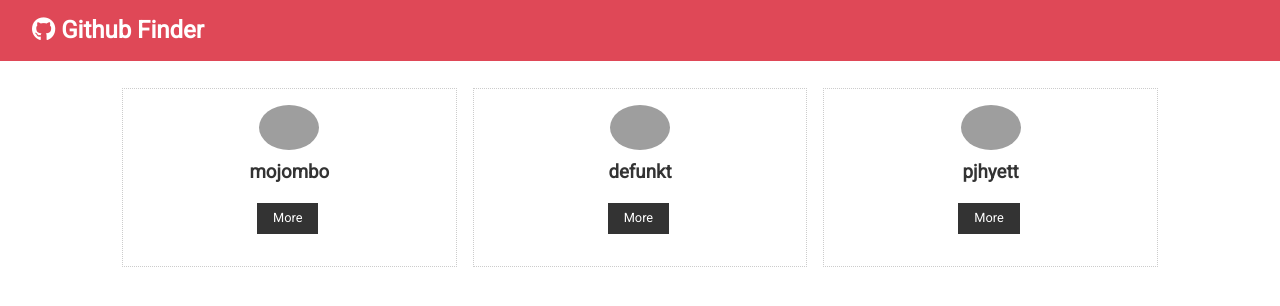
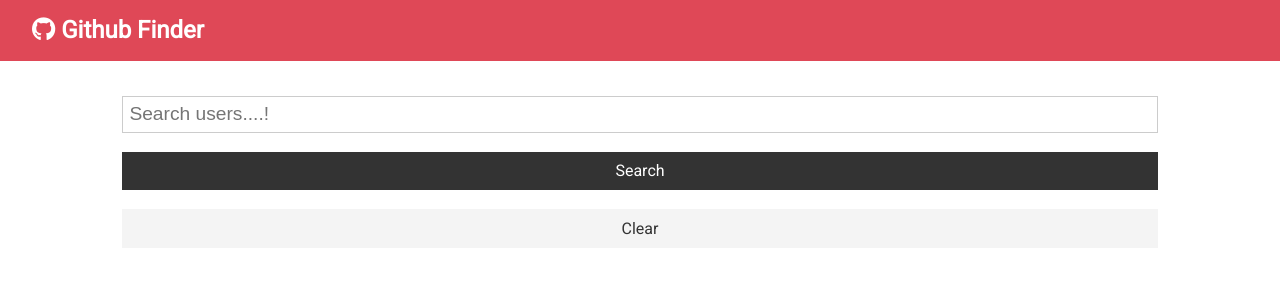
Before and after one commit to maheshv91/React_examples, a React (Create React App) app: page / in a window 1280 px wide. Shown: the top 306 px of the page. Built offline with nearby package versions, Linux system fonts and the light colour scheme; grey boxes are pictures that could not be loaded.

Commit message:
added till alert

```diff
--- a/package.json
+++ b/package.json
@@ -6,6 +6,7 @@
     "@testing-library/jest-dom": "^4.2.4",
     "@testing-library/react": "^9.5.0",
     "@testing-library/user-event": "^7.2.1",
+    "axios": "^0.19.2",
     "react": "^16.13.0",
     "react-dom": "^16.13.0",
     "react-scripts": "3.4.0"
--- a/src/App.js
+++ b/src/App.js
@@ -1,17 +1,56 @@
 import React, { Component } from 'react';
 import Navbar from './components/layouts/Navbar';
 import Users from './components/users/Users';
+import Search from './components/users/Search';
+import Alert from './components/layouts/Alert';
+import axios from 'axios'
 
 import './App.css';
 
 
 class App extends Component {
+
+
+  state = {
+    users: [],
+    loading: false,
+    alert: null
+  }
+  // Search Github
+  searchUsers = async text => {
+    this.setState({ loading: true })
+    const res = await axios.get(`https://api.github.com/search/users?q=${text}&client_id=${process.env.REACT_APP_GITHUB_CLIENT_ID}&client_secret=${process.env.REACT_APP_GITHUB_CLIENT_SECRET}`)
+    //console.log(res.data);
+    this.setState({ users: res.data.items, loading: false })
+  }
+
+  //Clear Github users
+  clearUsers = () => this.setState({ users: [], loading: false });
+
+  setAlert = (msg, type) => {
+    this.setState({ alert: { msg: msg, type: type } });
+    setTimeout(() => this.setState({ alert: null }), 5000);
+  }
+
+  // async componentDidMount() {
+  //   console.log(process.env)
+
+  //   const res = await axios.get(`https://api.github.com/users?client_id=${process.env.REACT_APP_GITHUB_CLIENT_ID}&client_secret=${process.env.REACT_APP_GITHUB_CLIENT_SECRET}`)
+  //   //console.log(res.data);
+  //   this.setState({ users: res.data, loading: false })
+  // }
   render() {
+    const { users, loading } = this.state;
     return (
       <div className="App">
         <Navbar />
         <div className='container'>
-          <Users />
+          <Alert alert={this.state.alert} />
+          <Search searchUsers={this.searchUsers}
+            clearUsers={this.clearUsers}
+            showClear={users.length > 0 ? true : false}
+            setAlert={this.setAlert} />
+          <Users loading={loading} users={users} />
         </div>
 
       </div>
--- /dev/null
+++ b/src/components/layouts/Alert.js
@@ -0,0 +1,14 @@
+import React from 'react'
+
+export const Alert = ({ alert }) => {
+    return (
+        alert !== null && (
+            <div className={`alert alert-${alert.type}`}>
+                <i className='fas fa-info-circle' />{alert.msg}
+
+            </div>
+        )
+
+    )
+}
+export default Alert
--- a/src/components/layouts/Navbar.js
+++ b/src/components/layouts/Navbar.js
@@ -1,27 +1,24 @@
 import React, { Component } from 'react';
 import PropTypes from 'prop-types';
 
-export class Navbar extends Component {
-    static defaultProps = {
-        title: 'Github Finder',
-        icon: 'fab fa-github'
-    };
-    static propTypes = {
-        title: PropTypes.string.isRequired,
-        icon: PropTypes.string.isRequired
-    };
+const Navbar = ({ icon, title }) => {
+    return (
+        <nav className="navbar bg-primary">
+            <h1>
+                <i class={icon}></i> {title}
+            </h1>
 
+        </nav>
+    );
 
-    render() {
-        return (
-            <nav className="navbar bg-primary">
-                <h1>
-                    <i class={this.props.icon}></i> {this.props.title}
-                </h1>
-
-            </nav>
-        )
-    }
-}
+};
+Navbar.defaultProps = {
+    title: 'Github Finder',
+    icon: 'fab fa-github'
+};
+Navbar.propTypes = {
+    title: PropTypes.string.isRequired,
+    icon: PropTypes.string.isRequired
+};
 
 export default Navbar
--- /dev/null
+++ b/src/components/layouts/Spinner.js
@@ -0,0 +1,14 @@
+import React, { Fragment } from 'react'
+import spinner from './spinner.gif';
+
+const Spinner = () =>
+
+
+    <Fragment>
+        <img src={spinner} alt='Loading...' style={{ width: '200px', margin: 'auto', display: 'block' }} />
+    </Fragment>
+
+
+
+
+export default Spinner
--- /dev/null
+++ b/src/components/users/Search.js
@@ -0,0 +1,54 @@
+import React, { Component } from 'react'
+import PropTypes from 'prop-types';
+
+class Search extends Component {
+    state = {
+        text: ''
+    }
+    onChange = (e) => {
+        this.setState({ [e.target.name]: e.target.value });
+
+    }
+    static propTypes = {
+        searchUsers: PropTypes.func.isRequired,
+        clearUsers: PropTypes.func.isRequired,
+        showClear: PropTypes.bool.isRequired,
+        setAlert: PropTypes.func.isRequired
+    }
+
+
+    onSubmit = e => {
+        e.preventDefault();
+        if (this.state.text === '') {
+            this.props.setAlert('Please enter something', 'light')
+        } else {
+
+            // console.log(this.state.text)
+            this.props.searchUsers(this.state.text);
+            this.setState({ text: '' });
+
+        }
+
+    }
+
+
+    render() {
+        const { clearUsers, showClear } = this.props;
+        return (
+            <div>
+                <form onSubmit={this.onSubmit} className='form'>
+                    <input type='text' name='text' onChange={this.onChange}
+                        value={this.state.text}
+                        placeholder='Search users....!' />
+
+                    <input type="submit" value="Search" className='btn btn-dark btn-block' />
+
+                </form>
+                <button className="btn btn-light btn-block" onClick={clearUsers}>Clear</button>
+
+            </div>
+        )
+    }
+}
+
+export default Search
--- a/src/components/users/Users.js
+++ b/src/components/users/Users.js
@@ -1,43 +1,30 @@
 import React, { Component } from 'react'
 import UserItem from './userItem';
+import Spinner from '../layouts/Spinner';
+import PropTypes from 'prop-types'
 
 
-class Users extends Component {
 
-    state = {
-        users: [
-            {
-                id: '1',
-                login: 'mojombo',
-                avatar_url: 'https://avatars0.githubusercontent.com/u/1?v=4',
-                html_url: 'https://github.com/mojombo'
-            },
-            {
-                id: '2',
-                login: 'defunkt',
-                avatar_url: 'https://avatars0.githubusercontent.com/u/2?v=4://avatars0.githubusercontent.com/u/1?v=4',
-                html_url: 'https://github.com/defunkt'
-            },
-            {
-                id: '3',
-                login: 'pjhyett',
-                avatar_url: 'https://avatars0.githubusercontent.com/u/3?v=4',
-                html_url: 'https://github.com/pjhyett'
-            }
-
-
-        ]
-    }
-    render() {
+const Users = ({ users, loading }) => {
+    if (loading) {
+        return <Spinner />
+    } else {
         return (
             <div style={userStyle}>
-                {this.state.users.map(user => (
+                {users.map(user => (
                     <UserItem key={user.id} user={user} />
                 ))}
             </div>
         );
     }
+
+
 }
+Users.propTypes = {
+    users: PropTypes.array.isRequired,
+    loading: PropTypes.bool.isRequired
+}
+
 const userStyle = {
     display: 'grid',
     gridTemplateColumns: 'repeat(3,1fr)',
--- a/src/components/users/userItem.js
+++ b/src/components/users/userItem.js
@@ -1,13 +1,12 @@
-import React, { Component } from 'react'
+import React from 'react'
+import PropTypes from 'prop-types';
 
-class userItem extends Component {
+const userItem = ({ user: { login, avatar_url, html_url } }) => {
 
 
 
-    render() {
-        const { login, avatar_url, html_url } = this.props.user;
     return (
-            <div className='card text-center'>
+        <div className='card text-center' >
             <img src={avatar_url}
                 alt=''
                 className='round-img'
@@ -17,10 +16,13 @@
             <div>
                 <a href={html_url} className='btn btn-dark btn-sm my-1'>More</a>
             </div>
-            </div>
+        </div >
 
     )
+
 }
+userItem.propTypes = {
+    user: PropTypes.object.isRequired
 }
 
 export default userItem
```
Also changed, not shown: src/components/layouts/spinner.gif (added), 1 other file (tests, documents, lock files or other folders). Lines whose indentation alone changed are shown as unchanged.
